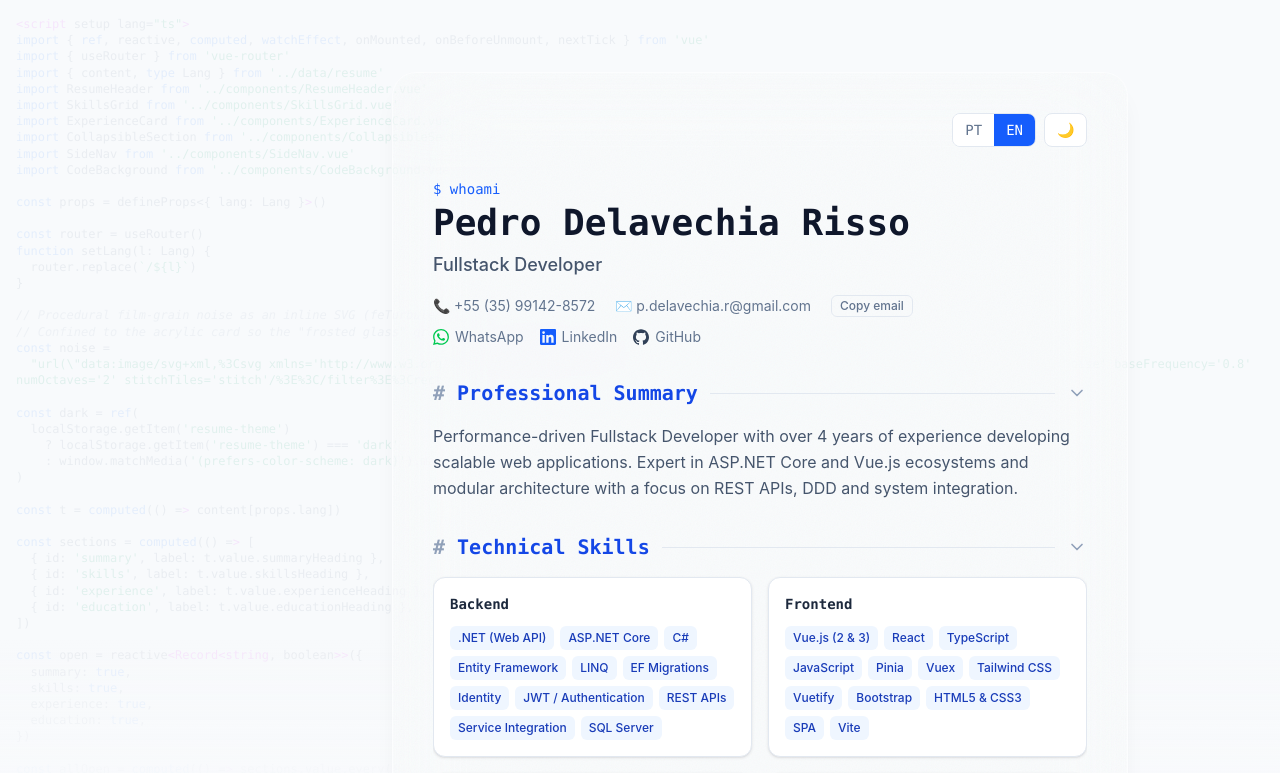
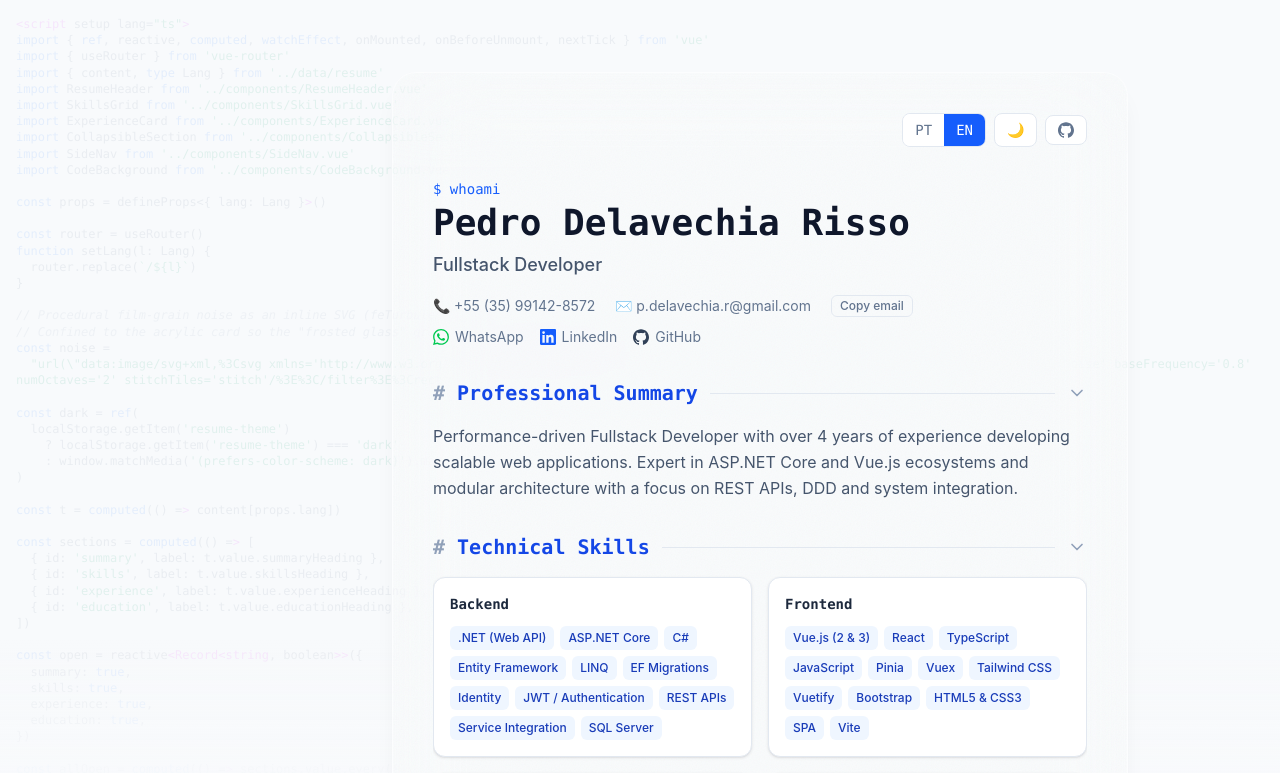
Before and after one commit to PedroDelaRisso/resume, a Vue app: page /en in a window 1280 px wide. Shown: the top 773 px of the page. Built offline with nearby package versions, Linux system fonts and the light colour scheme.

Commit message:
Add navigation to the repo

```diff
--- a/src/components/ResumeHeader.vue
+++ b/src/components/ResumeHeader.vue
@@ -53,6 +53,18 @@
       >
         {{ props.dark ? '☀️' : '🌙' }}
       </button>
+
+      <a
+        :href="profile.repo"
+        target="_blank"
+        rel="noopener noreferrer"
+        class="flex items-center rounded-lg border border-slate-200 bg-white px-3 py-1.5 text-sm text-slate-500 transition-colors hover:bg-slate-100 dark:border-slate-700 dark:bg-slate-900 dark:text-slate-400 dark:hover:bg-slate-800"
+        aria-label="View source repository"
+      >
+        <svg class="size-4 fill-current" viewBox="0 0 24 24" aria-hidden="true">
+          <path d="M12 .297c-6.63 0-12 5.373-12 12 0 5.303 3.438 9.8 8.205 11.385.6.113.82-.258.82-.577 0-.285-.01-1.04-.015-2.04-3.338.724-4.042-1.61-4.042-1.61C4.422 18.07 3.633 17.7 3.633 17.7c-1.087-.744.084-.729.084-.729 1.205.084 1.838 1.236 1.838 1.236 1.07 1.835 2.809 1.305 3.495.998.108-.776.417-1.305.76-1.605-2.665-.3-5.466-1.332-5.466-5.93 0-1.31.465-2.38 1.235-3.22-.135-.303-.54-1.523.105-3.176 0 0 1.005-.322 3.3 1.23.96-.267 1.98-.399 3-.405 1.02.006 2.04.138 3 .405 2.28-1.552 3.285-1.23 3.285-1.23.645 1.653.24 2.873.12 3.176.765.84 1.23 1.91 1.23 3.22 0 4.61-2.805 5.625-5.475 5.92.42.36.81 1.096.81 2.22 0 1.606-.015 2.896-.015 3.286 0 .315.21.69.825.57C20.565 22.092 24 17.592 24 12.297c0-6.627-5.373-12-12-12"/>
+        </svg>
+      </a>
     </div>
 
     <!-- identity -->
--- a/src/data/resume.ts
+++ b/src/data/resume.ts
@@ -45,6 +45,7 @@
   email: 'p.delavechia.r@gmail.com',
   linkedin: 'https://www.linkedin.com/in/pedro-delavechia-risso-431369225',
   github: 'https://github.com/PedroDelaRisso',
+  repo: 'https://github.com/PedroDelaRisso/resume',
 }
 
 export const content: Record<Lang, ResumeContent> = {
```
